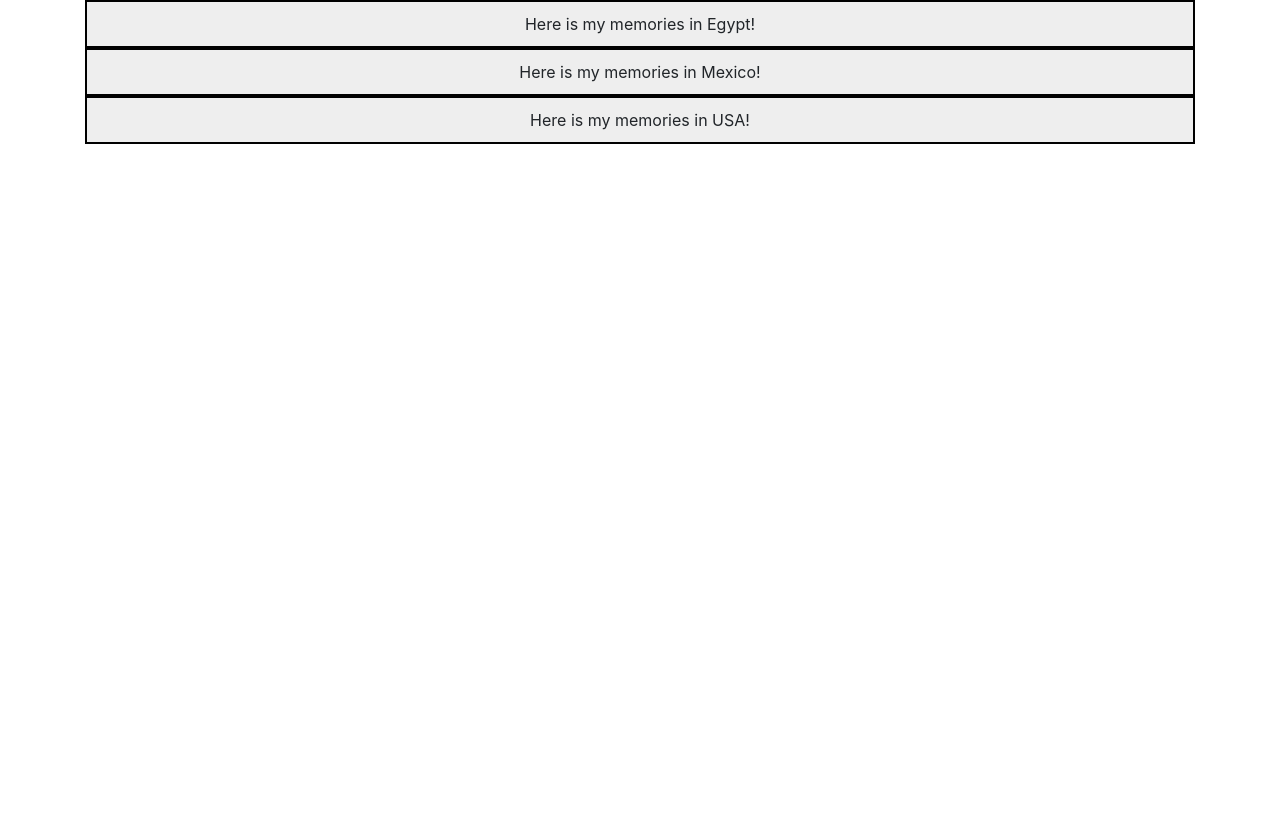
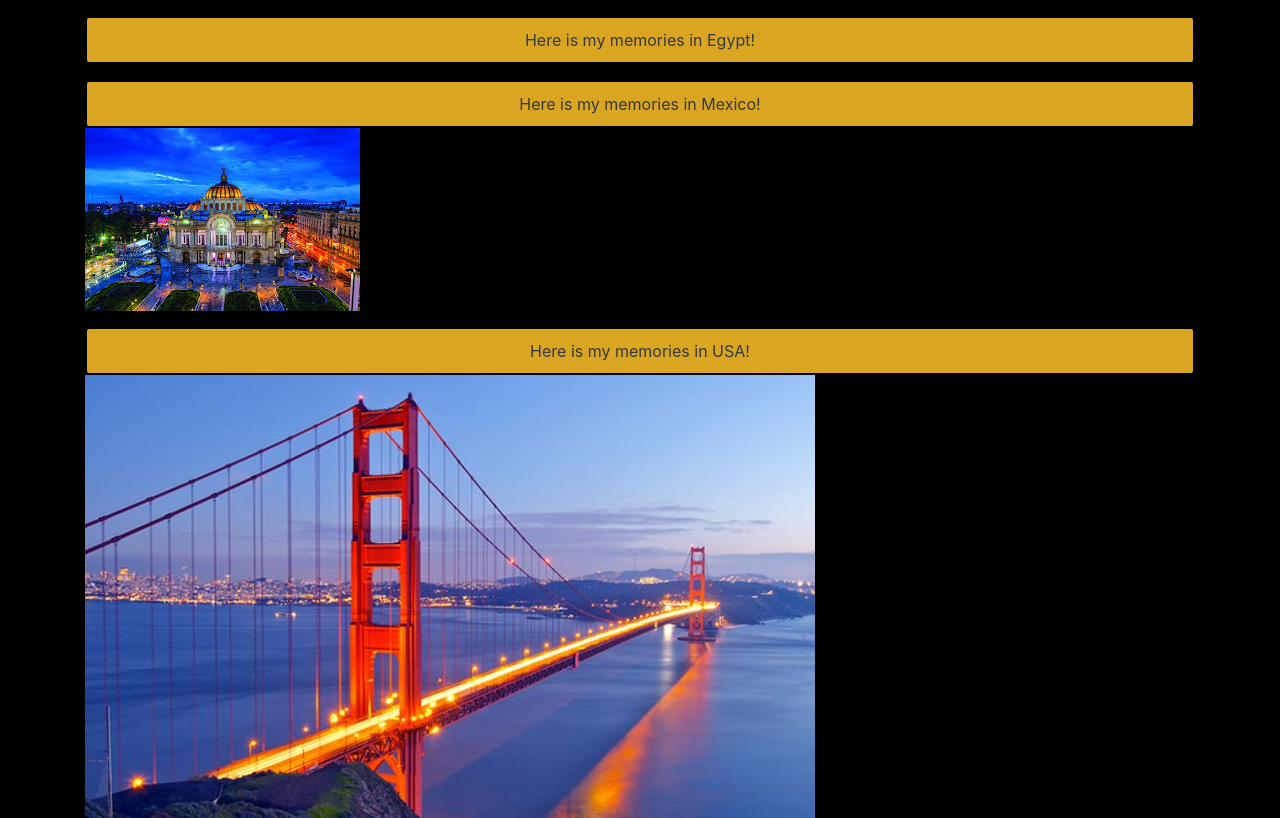
Before and after one commit to ramiisinportland/places-we-have-been, a plain HTML site: page index.html in a window 1280 px wide. Drawn offline with nearby package versions, Linux system fonts and the light colour scheme.

Commit message:
Add images and reflect them in the index and js
Co-authored-by: Cassandra Copp <cass16180@gmail.com>

```diff
--- a/css/styles.css
+++ b/css/styles.css
@@ -15,3 +15,17 @@
   text-align: center;
   border: 2px solid #000;
 }
+
+body{
+  background-color: #000;
+  color: #fff;
+}
+
+.gold{
+  background-color: 	#DAA520 !important;
+}
+
+.parallax {
+  background-image: url(../img/egypt.jpg);
+  background-attachment: fixed;
+}
--- a/index.html
+++ b/index.html
@@ -8,7 +8,7 @@
   <link rel="stylesheet" href="https://stackpath.bootstrapcdn.com/bootstrap/4.3.1/css/bootstrap.min.css"
     integrity="sha384-ggOyR0iXCbMQv3Xipma34MD+dH/1fQ784/j6cY/iJTQUOhcWr7x9JvoRxT2MZw1T" crossorigin="anonymous">
   <link href="css/styles.css" rel="stylesheet" type="text/css">
-  <script src="https://ajax.googleapis.com/ajax/libs/jquery/3.5.1/jquery.min.js"></script>
+  <script src="https://ajax.googleapis.com/ajax/libs/jquery/3.3.1/jquery.min.js"></script>
   <script src="js/scripts.js"></script>
   <title>Choose a Title</title>
 </head>
@@ -16,15 +16,33 @@
 <body>
   <div class="container">
 
-    <div id="egypt">Here is my memories in Egypt!</div>
-    <p id="egyptContent"></p>
 
-     <div id="mexico">Here is my memories in Mexico!</div>
+  <div class="mt-3">
+     <button id="egypt" class="btn btn-outline-dark gold" type="button">Here is my memories in Egypt!</button>
+    <div id="egyptSlide">
+     <p id="egyptContent"></p>
+      <img  id="img-slide" src="img/egypt.jpg" class="img-fluid parallax" alt="Egypt Image ">
+    </div>
+
+  </div>
+
+
+
+   <div class="mt-3">
+     <button id="mexico" class="btn btn-outline-dark gold" type="button">Here is my memories in Mexico!</button>
     <p id="mexicoContent"></p>
+    <img id="img-slide" src="img/mexico.jpeg" class="img-fluid parallax" alt="Mexico Image">
+  </div>
 
-     <div id="usa">Here is my memories in USA!</div>
+  <div class="mt-3">
+     <button id="usa" class="btn btn-outline-dark gold" type="button">Here is my memories in USA!</button>
     <p id="usaContent"></p>
+    <img id="img-slide" src="img/california.jpg" class="img-fluid parallax" alt="California Image">
   </div>
+
+
+
+
 </body>
 
 </html>
--- a/js/scripts.js
+++ b/js/scripts.js
@@ -1,10 +1,11 @@
 
 ('Use Strict')
 
-function Country(city, landmarks, timeOfYear) {
+function Country(city, landmarks, timeOfYear, image) {
   this.city = city;
   this.landmarks = landmarks;
   this.timeOfYear = timeOfYear;
+  this.image = image;
 }
 
 let Egypt = new Country("Cairo", "Pyramids", "Summer");
@@ -13,25 +14,22 @@ let UnitedStates = new Country("California", "Presido of San Francisco", "Winter
 
 $(document).ready(function(){
   $("#egyptContent").html(`${Egypt.city}, ${Egypt.landmarks}, ${Egypt.timeOfYear}`);
-  $("#egyptContent").hide();
+  $("#egyptSlide").hide();
   $("#egypt").click(function() {
-      $("#egyptContent").slideDown(600);
+      $("#egyptSlide").slideToggle(600);
   });
-
 
   $("#mexicoContent").html(`${Mexico.city}, ${Mexico.landmarks}, ${Mexico.timeOfYear}`);
   $("#mexicoContent").hide();
   $("#mexico").click(function() {
-      $("#mexicoContent").slideDown(600);
+      $("#mexicoContent").slideToggle(600);
   });
 
   $("#usaContent").html(`${UnitedStates.city}, ${UnitedStates.landmarks}, ${UnitedStates.timeOfYear}`);
   $("#usaContent").hide();
   $("#usa").click(function() {
-      $("#usaContent").slideDown(600);
+      $("#usaContent").slideToggle(600);
   });
-
-
 });
 
 
```
Also changed, not shown: img/california.jpg (added), img/egypt.jpeg (added), img/egypt.jpg (added), img/mexico.jpeg (added).
